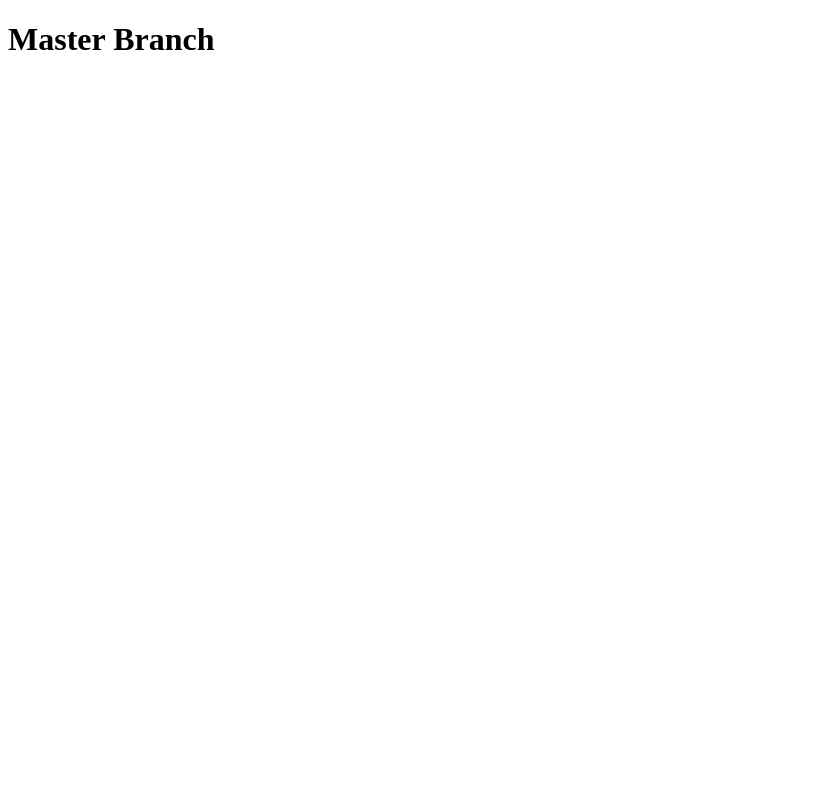
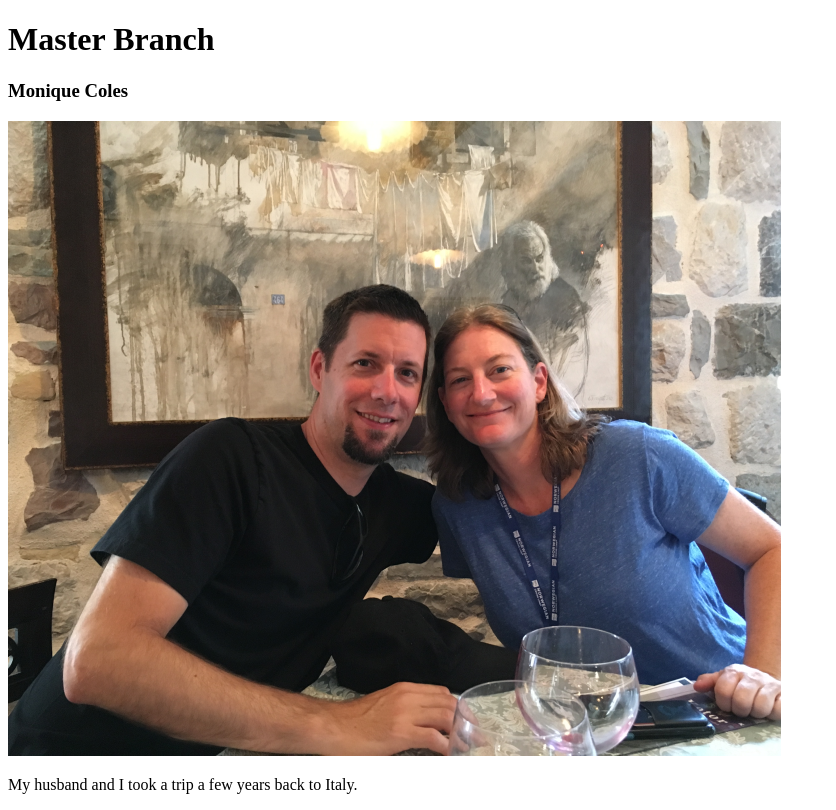
Before and after one commit to Kyleofclouds/teamGit, a plain HTML site: page index.html in a window 1280 px wide. Shown: the whole page, without its empty margins (0-836 px from the left). Drawn offline with Linux system fonts and the light colour scheme.

Commit message:
Monique's first commit

```diff
--- a/index.html
+++ b/index.html
@@ -7,5 +7,9 @@
 </head>
 <body>
     <h1>Master Branch</h1>
+
+    <h3>Monique Coles</h3>
+    <img src="assets/Italy.png" alt="">
+    <p>My husband and I took a trip a few years back to Italy.</p>
 </body>
 </html>
```
Also changed, not shown: assets/Italy.png (added).
